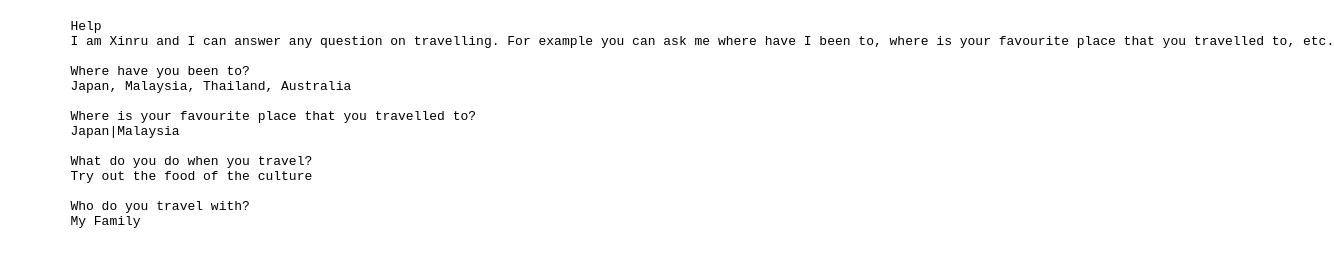
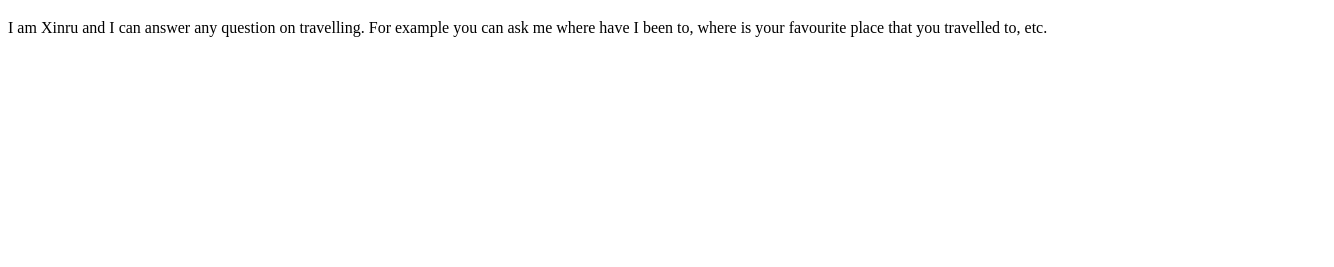
Before and after one commit to dhswongxinru/WXR, a plain HTML site: page index.html in a window 1280 px wide. Shown: the part 61-328 px from the top of the page, 1334 px wide, since content can reach past the window. Drawn offline with Linux system fonts and the light colour scheme.

Commit message:
Update index.html

```diff
--- a/index.html
+++ b/index.html
@@ -8,23 +8,7 @@
 </head>
 <body>
     <h1>GOeverywhere</h1> <!-- ur chatbot title here too -->
-    <p></p> <!-- ur chatbot description here -->
-    <pre>
-        Help
-        I am Xinru and I can answer any question on travelling. For example you can ask me where have I been to, where is your favourite place that you travelled to, etc.
-
-        Where have you been to?
-        Japan, Malaysia, Thailand, Australia
-
-        Where is your favourite place that you travelled to?
-        Japan|Malaysia
-
-        What do you do when you travel?
-        Try out the food of the culture
-
-        Who do you travel with?
-        My Family
-    </pre>
+    <p>I am Xinru and I can answer any question on travelling. For example you can ask me where have I been to, where is your favourite place that you travelled to, etc.</p> <!-- ur chatbot description here -->
     <script type='text/javascript' id='susi-bot-script' data-userid='c769e48c34a4ee14ee2385adb8e946d6' data-group='Travel and Transportation' data-language='en' data-skill='GOeverywhere' src='https://skills.susi.ai/susi-chatbot.js'></script>
    <!-- ur script here -->
 
```
